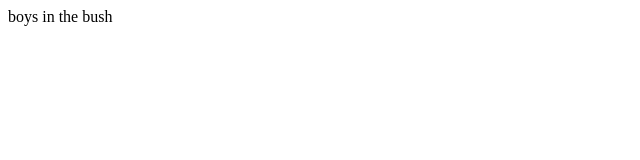
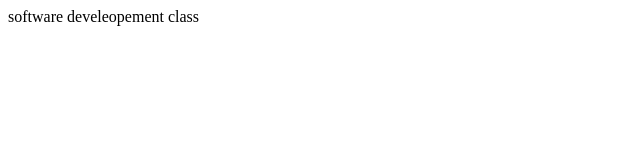
Before and after one commit to Balon236/House-Rental-Site, a plain HTML site: page Index.html in a window 1280 px wide. Shown: the whole page, without its empty margins (0-640 px from the left). Drawn offline with Linux system fonts and the light colour scheme.

Commit message:
index.html has been updated

```diff
--- a/Index.html
+++ b/Index.html
@@ -6,6 +6,6 @@
     <title>Document</title>
 </head>
 <body>
-    boys in the bush
+    software develeopement class
 </body>
 </html>
```
